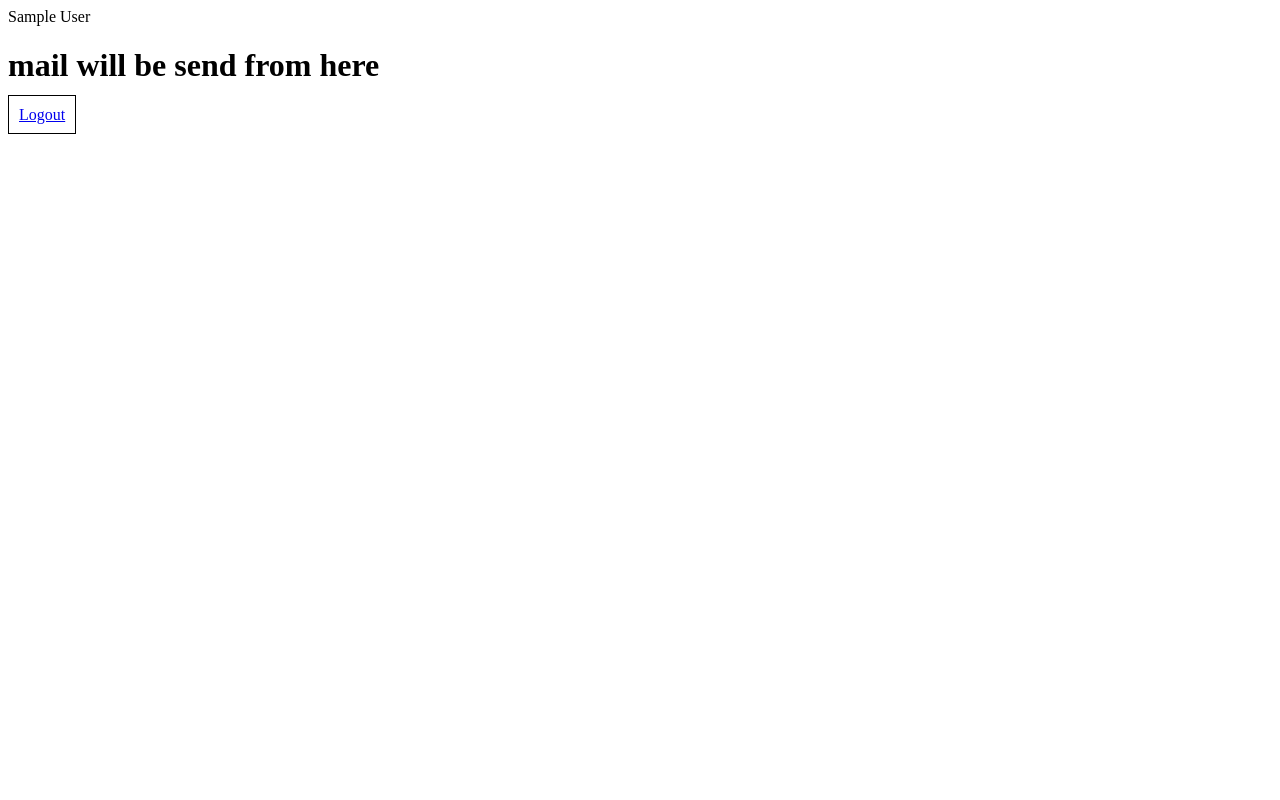
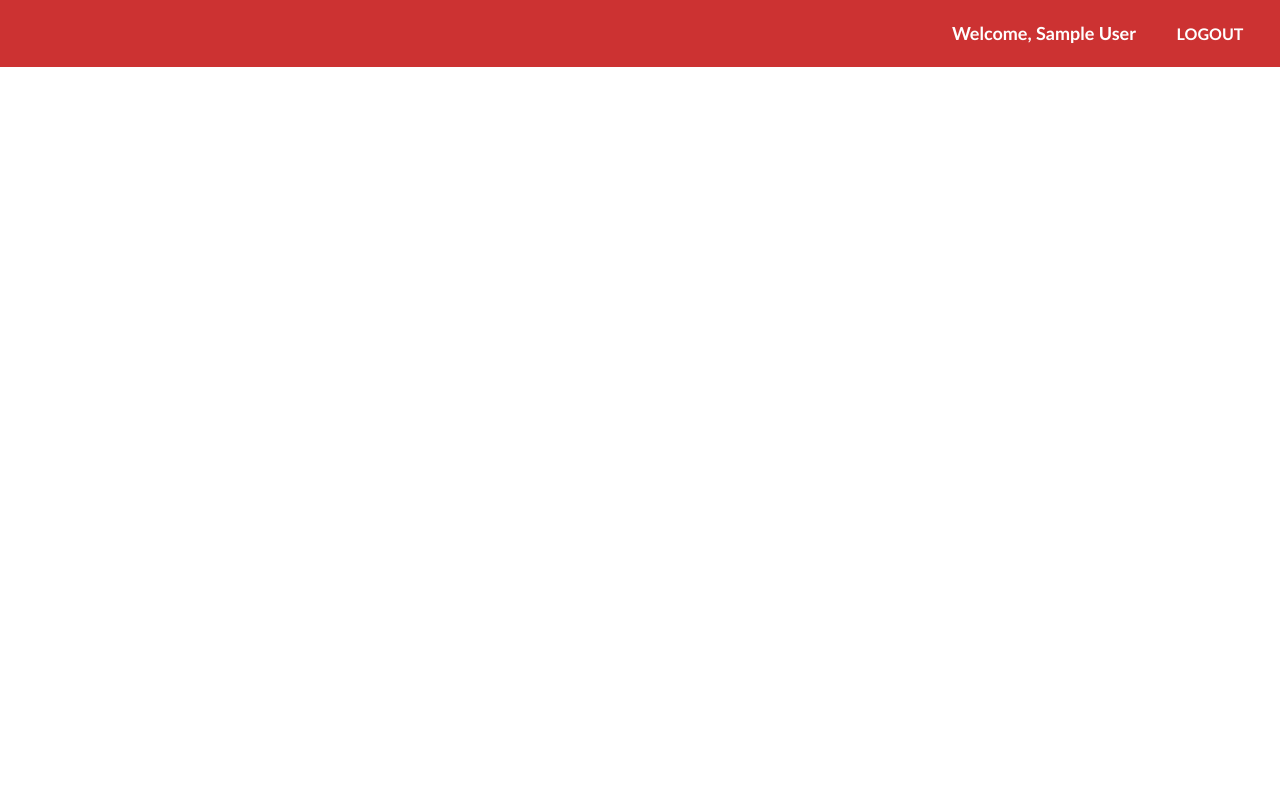
Before and after one commit to sumedhHbodas/Email-Random-XKCD, a PHP site: page /random/send_mail.php in a window 1280 px wide. Run offline with PHP 8.4, Linux system fonts and the light colour scheme; the visitor is signed in with stand-in values (Sample User, id 1).

Commit message:
UI updated

```diff
--- a/Signup_Page.php
+++ b/Signup_Page.php
@@ -100,7 +100,7 @@ if (isset($_POST['submit']))
         </div>
         <div class="button">
             <button type="submit" name= "submit" id="submit-button" >Create Account </button>
-             <p > Have an account? <a href="Login_Page.php" id="login-edit"> Login </p>
+             <p > Have an account? <a href="Login_Page.php" id="login-edit"> Login  </p>
         </div>
     </form>
 </div>
--- a/send_mail.php
+++ b/send_mail.php
@@ -4,8 +4,7 @@ if(!$_SESSION['name'])
 {
     header('location: Login_page.php');
 }
-echo $_SESSION['name'];
-echo "<h1> mail will be send from here </h1>";
+/* echo "<h1> mail will be send from here  </h1>"; */
 ?>
 
 <!DOCTYPE html>
@@ -14,11 +13,21 @@ echo "<h1> mail will be send from here </h1>";
     <meta charset="UTF-8">
     <meta http-equiv="X-UA-Compatible" content="IE=edge">
     <meta name="viewport" content="width=device-width, initial-scale=1.0">
+    <link rel="stylesheet" href="style.css">
     <title>Document</title>
 </head>
-<body>
-    <span style="padding: 10px; border: 1px solid black;">
-    <a href= "Logout_Page.php" > Logout
-</span>
+<body id="send_mail_body">
+
+    <div class="navbar">
+    <ul>
+    <li id="username-edit">
+    <?php
+        echo "Welcome, " . $_SESSION['name'] ;
+    ?>
+    </li>
+    <li> <a href= "Logout_Page.php"  >  Logout </a>  </li>
+    <ul>
+    </div>
+
 </body>
 </html>
--- a/style.css
+++ b/style.css
@@ -1,11 +1,6 @@
 body {
     font-family: 'Trebuchet MS', 'Lucida Sans Unicode', 'Lucida Grande', 'Lucida Sans', Arial, sans-serif;
     background-color: rgb(255, 255, 255);
-
-        -ms-transform: scale(1.1, 1.1);
-        -webkit-transform: scale(1.1, 1.1);
-        transform: scale(1.1, 1.1);
-
     }
 
 .heading {
@@ -16,7 +11,6 @@ body {
     color:green;
     font-size: 11px;
 }
-
 input {
     padding: 8px;
     margin-bottom: 14px;
@@ -25,8 +19,6 @@ input {
     outline: none;
     text-align: center;
 }
-
-
 div.sign-in-form
 {
     display: block;
@@ -47,7 +39,6 @@ i {
 }
 .button {
     text-align: center;
-
 }
 #submit-button {
     width: 270px;
@@ -69,20 +60,52 @@ i {
     width: 100%;
     margin-bottom: 10px;
     margin-top: 30px;
-
 }
 .input-field {
-
     border: 0.25px thin rgb(32, 31, 31);
-
 }
 #login-edit {
     text-decoration: none;
 }
-a:visited {
+#login-edit:visited {
     color: rgb(83, 83, 250);
 }
-a:hover {
+#login-edit:hover {
 
     color: rgb(42, 5, 252);
 }
+#send_mail_body {
+    margin: 0px;
+    padding: 0px;
+}
+.navbar ul {
+    list-style: none;
+    background: rgb(204, 50, 50);
+    padding: 0;
+    margin: 0;
+    text-align: right;
+}
+
+.navbar li {
+    display: inline-block;
+}
+#username-edit {
+    color:white;
+    font-weight: bold;
+    font-size: 18px;
+    }
+.navbar a {
+    color: #fff;
+    text-decoration: none;
+    width: 100px;
+    display: block;
+    text-align: center;
+    padding: 24px 20px;
+    text-transform: uppercase;
+    font-weight: bold;
+    text-align: center;
+}
+.navbar a:hover {
+    background-color:#353640;
+
+}
```
